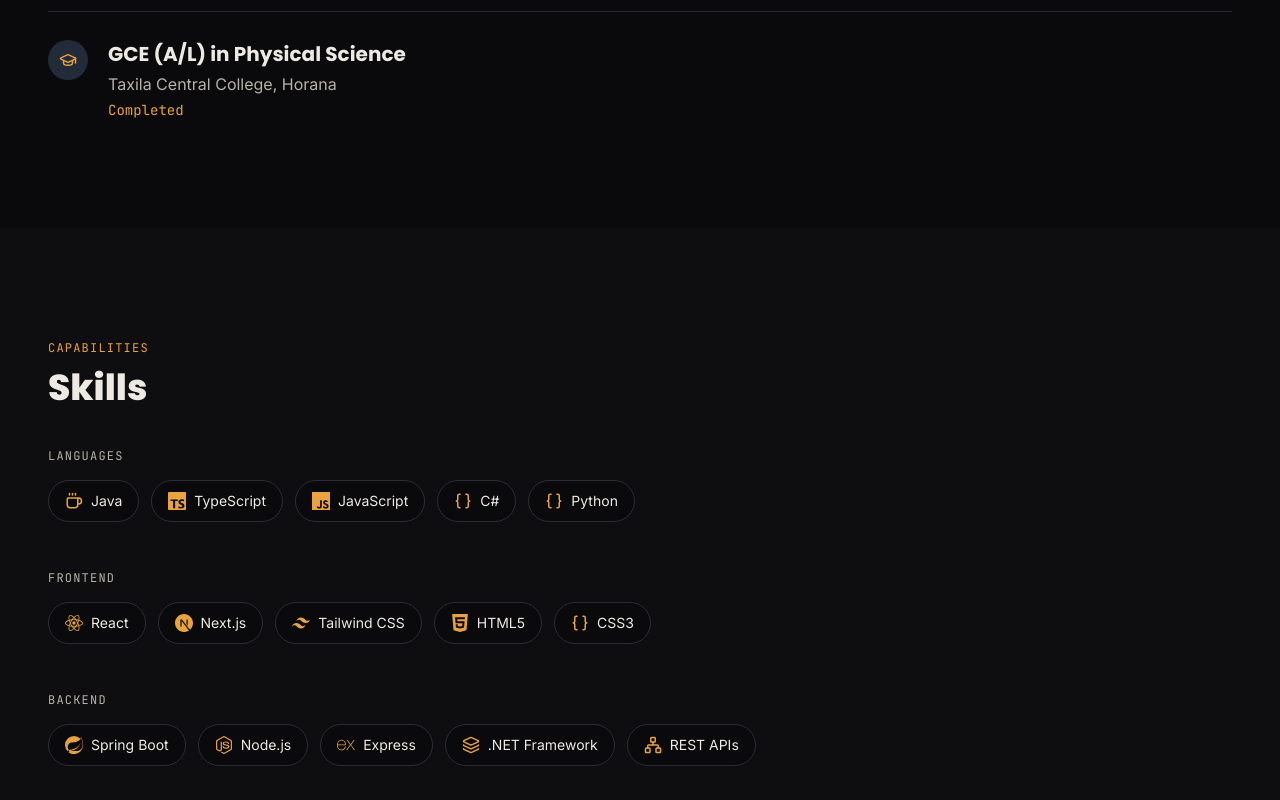
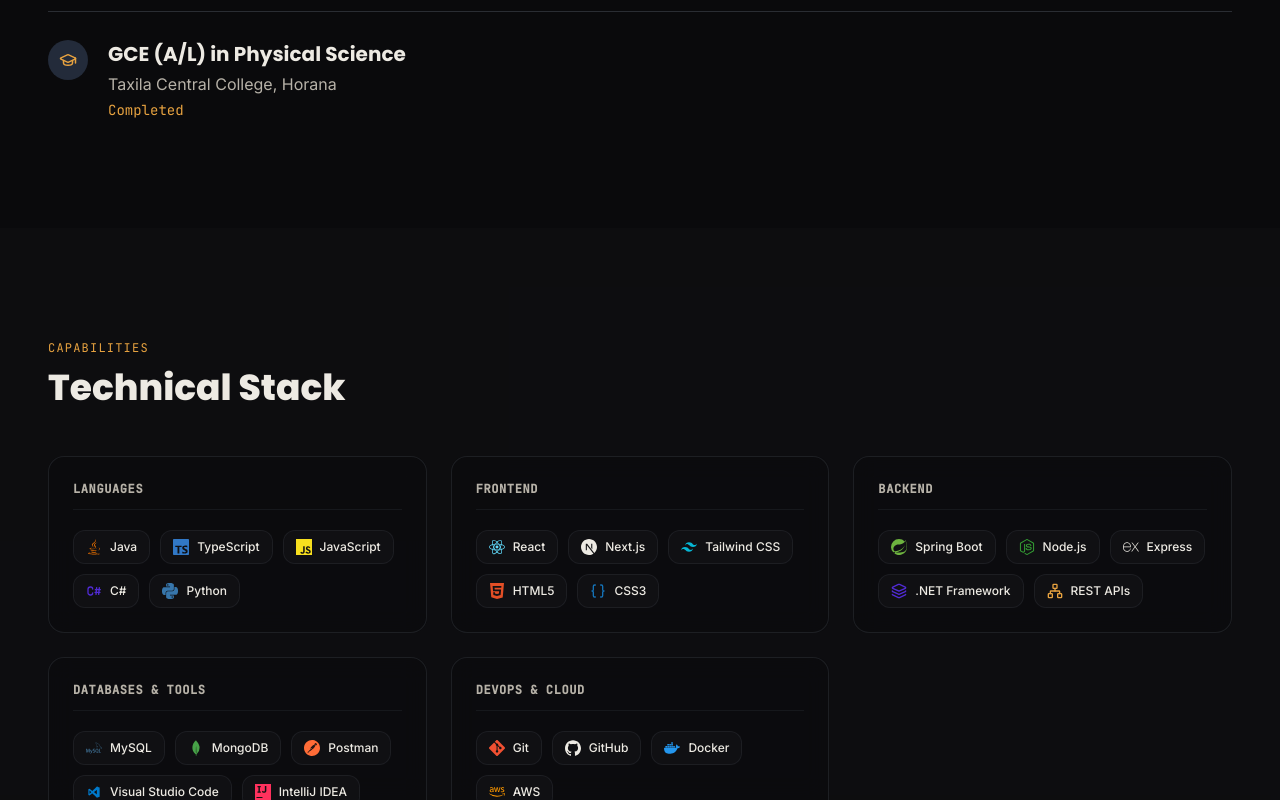
Before and after one commit to Sadew-Upendra/Portfolio, a Next.js app: page / in a window 1280 px wide. Shown: the part 2000-2800 px from the top of the page. Built offline with nearby package versions, Linux system fonts and the light colour scheme; no server answers.

Commit message:
refactor(skills): update layout architecture for skill components

```diff
--- a/src/components/sections/Skills/SkillIcon.tsx
+++ b/src/components/sections/Skills/SkillIcon.tsx
@@ -1,3 +1,6 @@
+"use client";
+
+import React from "react";
 import {
   SiTypescript,
   SiJavascript,
@@ -15,45 +18,144 @@
   SiGithub,
   SiDocker,
   SiPostman,
+  SiIntellijidea,
+  SiPython,
+  SiTensorflow,
+  SiPytorch,
+  SiScikitlearn,
+  SiPandas,
+  SiLinux,
 } from "react-icons/si";
-import { Braces, Layers, Database, Network, Boxes, Binary, ShieldCheck, BrainCircuit, Coffee } from "lucide-react";
+import { FaJava, FaAws } from "react-icons/fa6";
+import { TbBrandCSharp } from "react-icons/tb";
+import { VscCode, VscAzure } from "react-icons/vsc";
+import {
+  Braces,
+  Layers,
+  Database,
+  Network,
+  Boxes,
+  Binary,
+  ShieldCheck,
+  BrainCircuit,
+  Sparkles,
+  Bot,
+} from "lucide-react";
+import { DiVisualstudio } from "react-icons/di";
 
-// Add a new entry here whenever you add a skill with a new iconKey in data/skills.ts.
-// Brand logos come from react-icons/si (Simple Icons); a few languages/concepts
-// without a reliable brand icon use lucide-react generic icons instead.
-const iconMap: Record<string, React.ComponentType<any>> = {
-  // No standard brand icon exists for Java in simple-icons — Coffee is a
-  // widely-understood stand-in. Swap for a custom SVG if you'd prefer.
-  java: Coffee,
-  typescript: SiTypescript,
-  javascript: SiJavascript,
-  react: SiReact,
-  nextjs: SiNextdotjs,
-  tailwind: SiTailwindcss,
-  html5: SiHtml5,
-  css3: SiCss,
-  spring: SiSpring,
-  nodejs: SiNodedotjs,
-  express: SiExpress,
-  mysql: SiMysql,
-  mongodb: SiMongodb,
-  git: SiGit,
-  github: SiGithub,
-  docker: SiDocker,
-  postman: SiPostman,
+interface IconConfig {
+  component: React.ComponentType<any>;
+  colorClass?: string;
+}
 
-  // No reliable open brand icon for these — using clear generic icons instead.
-  csharp: Braces,
-  dotnet: Layers,
-  sqlserver: Database,
-  rest: Network,
-  oop: Boxes,
-  dsa: Binary,
-  security: ShieldCheck,
-  ai: BrainCircuit,
+// SVG fallback for OpenAI logo
+function OpenAIIcon({ size = 20, className }: { size?: number; className?: string }) {
+  return (
+    <svg
+      width={size}
+      height={size}
+      viewBox="0 0 24 24"
+      fill="currentColor"
+      className={className}
+    >
+      <path d="M22.2819 9.8211a5.9847 5.9847 0 0 0-.5157-4.9108 6.0462 6.0462 0 0 0-6.5098-2.9A6.0651 6.0651 0 0 0 4.9807 4.1818a5.9847 5.9847 0 0 0-3.9977 2.9 6.0462 6.0462 0 0 0 .7427 7.0966 5.98 5.98 0 0 0 .511 4.9107 6.051 6.051 0 0 0 6.5146 2.9001A5.9847 5.9847 0 0 0 13.2599 24a6.0557 6.0557 0 0 0 5.7718-4.2058 5.9894 5.9894 0 0 0 3.9977-2.9001 6.0557 6.0557 0 0 0-.7475-7.0729zm-9.022 12.6081a4.4755 4.4755 0 0 1-2.8764-1.0408l.1419-.0804 4.7783-2.7582a.7948.7948 0 0 0 .3927-.6813v-6.7369l2.02 1.1686a.071.071 0 0 1 .038.052v5.5826a4.504 4.504 0 0 1-4.4945 4.4944zm-9.6607-4.1254a4.47 4.47 0 0 1-.5355-3.0137l.142.0852 4.783 2.7582a.7712.7712 0 0 0 .7806 0l5.8428-3.3685v2.3324a.0804.0804 0 0 1-.0332.0615L9.74 19.9502a4.4992 4.4992 0 0 1-6.1408-1.6464zM2.3408 8.6556a4.485 4.485 0 0 1 2.3655-1.9728V12.2a.7665.7665 0 0 0 .3879.6765l5.8144 3.3543-2.0201 1.1685a.0757.0757 0 0 1-.071 0l-4.8303-2.7865A4.504 4.504 0 0 1 2.3408 8.6556zm16.0963 3.8558l-5.8428-3.3685 2.0201-1.1685a.0757.0757 0 0 1 .071 0l4.8303 2.7865a4.4944 4.4944 0 0 1-.6865 8.1002v-5.6772a.79.79 0 0 0-.3921-.6725zm2.0107-3.0231l-.142-.0852-4.7735-2.7582a.7712.7712 0 0 0-.7806 0L8.9089 10.0136V7.6812a.0804.0804 0 0 1 .0332-.0615l4.8303-2.7913a4.4992 4.4992 0 0 1 6.6763 4.6598zm-8.4286-5.8924a4.4755 4.4755 0 0 1 2.8764 1.0408l-.1419.0804-4.7783 2.7582a.7948.7948 0 0 0-.3927.6813v6.7369l-2.02-1.1686a.071.071 0 0 1-.038-.052V8.082a4.504 4.504 0 0 1 4.4945-4.4944z" />
+    </svg>
+  );
+}
+
+const iconMap: Record<string, IconConfig> = {
+  // Languages & Core
+  java: { component: FaJava, colorClass: "text-[#E76F00]" },
+  typescript: { component: SiTypescript, colorClass: "text-[#3178C6]" },
+  javascript: { component: SiJavascript, colorClass: "text-[#F7DF1E]" },
+  csharp: { component: TbBrandCSharp, colorClass: "text-[#512BD4]" },
+  python: { component: SiPython, colorClass: "text-[#3776AB]" },
+  html5: { component: SiHtml5, colorClass: "text-[#E34F26]" },
+  css3: { component: SiCss, colorClass: "text-[#1572B6]" },
+
+  // Frontend & Backend
+  react: { component: SiReact, colorClass: "text-[#61DAFB]" },
+  nextjs: { component: SiNextdotjs, colorClass: "text-ink" },
+  tailwind: { component: SiTailwindcss, colorClass: "text-[#06B6D4]" },
+  spring: { component: SiSpring, colorClass: "text-[#6DB33F]" },
+  nodejs: { component: SiNodedotjs, colorClass: "text-[#339933]" },
+  express: { component: SiExpress, colorClass: "text-ink" },
+  dotnet: { component: Layers, colorClass: "text-[#512BD4]" },
+
+  // Databases & Tools
+  mysql: { component: SiMysql, colorClass: "text-[#4479A1]" },
+  mongodb: { component: SiMongodb, colorClass: "text-[#47A248]" },
+  sqlserver: { component: Database, colorClass: "text-[#CC292B]" },
+  postman: { component: SiPostman, colorClass: "text-[#FF6C37]" },
+  vscode: { component: DiVisualstudio, colorClass: "text-[#007ACC]" },
+  intellij: { component: SiIntellijidea, colorClass: "text-[#FE315D]" },
+
+  // DevOps & Cloud
+  git: { component: SiGit, colorClass: "text-[#F05032]" },
+  github: { component: SiGithub, colorClass: "text-ink" },
+  docker: { component: SiDocker, colorClass: "text-[#2496ED]" },
+  aws: { component: FaAws, colorClass: "text-[#FF9900]" },
+  azure: { component: VscAzure, colorClass: "text-[#0089D6]" },
+  linux: { component: SiLinux, colorClass: "text-[#FCC624]" },
+
+  // AI & Machine Learning
+  openai: { component: OpenAIIcon, colorClass: "text-[#412991] dark:text-[#10A37F]" },
+  tensorflow: { component: SiTensorflow, colorClass: "text-[#FF6F00]" },
+  pytorch: { component: SiPytorch, colorClass: "text-[#EE4C2C]" },
+  scikitlearn: { component: SiScikitlearn, colorClass: "text-[#F7931E]" },
+  pandas: { component: SiPandas, colorClass: "text-[#150458] dark:text-[#E70488]" },
+  ai: { component: BrainCircuit, colorClass: "text-lamp" },
+  genai: { component: Sparkles, colorClass: "text-lamp" },
+  langchain: { component: Bot, colorClass: "text-[#38BDF8]" },
+
+  // Concepts
+  rest: { component: Network, colorClass: "text-lamp" },
+  oop: { component: Boxes, colorClass: "text-lamp" },
+  dsa: { component: Binary, colorClass: "text-lamp" },
+  security: { component: ShieldCheck, colorClass: "text-lamp" },
+  layers: { component: LayersIcon, colorClass: "text-lamp" },
 };
 
-export function SkillIcon({ iconKey, size = 22 }: { iconKey: string; size?: number }) {
-  const Icon = iconMap[iconKey] ?? Braces;
-  return <Icon size={size} className="text-lamp" />;
+export function SkillIcon({
+  iconKey,
+  size = 20,
+}: {
+  iconKey: string;
+  size?: number;
+}) {
+  const target = iconMap[iconKey.toLowerCase().replace(/[^a-z0-9]/g, "")];
+  const IconComponent = target?.component ?? Braces;
+  const colorClass = target?.colorClass ?? "text-lamp";
+
+  return (
+    <span className="inline-flex shrink-0 items-center justify-center">
+      <IconComponent size={size} className={colorClass} />
+    </span>
+  );
 }
+
+export function LayersIcon({
+  size = 18,
+  className,
+}: {
+  size?: number;
+  className?: string;
+}) {
+  return (
+    <svg
+      width={size}
+      height={size}
+      viewBox="0 0 24 24"
+      fill="none"
+      stroke="currentColor"
+      strokeWidth="2"
+      strokeLinecap="round"
+      strokeLinejoin="round"
+      className={className}
+    >
+      <polygon points="12 2 2 7 12 12 22 7 12 2" />
+      <polyline points="2 17 12 22 22 17" />
+      <polyline points="2 12 12 17 22 12" />
+    </svg>
+  );
+}
--- a/src/components/sections/Skills/Skills.tsx
+++ b/src/components/sections/Skills/Skills.tsx
@@ -7,50 +7,89 @@
 import { SkillIcon } from "./SkillIcon";
 import { SkillCategory } from "@/types";
 
-const categories: SkillCategory[] = [
+// Filter out "Concepts" from main cards grid
+const categoryOrder: SkillCategory[] = [
   "Languages",
   "Frontend",
   "Backend",
   "Databases & Tools",
   "DevOps & Cloud",
-  "AI & Security",
-  "Concepts",
+  "AI & Security"
 ];
+
+const concepts = skills.filter((s) => s.category === "Concepts");
 
 export function Skills() {
   return (
-    <section id="skills" className="scroll-mt-24 bg-surface/40 py-28">
+    <section id="skills" className="scroll-mt-20 bg-surface/30 py-20 md:py-28">
       <Container>
-        <SectionHeading eyebrow="CAPABILITIES" title="Skills" />
+        <SectionHeading eyebrow="CAPABILITIES" title="Technical Stack" />
 
-        <div className="space-y-12">
-          {categories.map((category) => {
-            const items = skills.filter((s) => s.category === category);
-            if (items.length === 0) return null;
+        {/* Main Category Cards */}
+        <div className="mt-12 grid grid-cols-1 gap-6 sm:grid-cols-2 lg:grid-cols-3">
+          {categoryOrder.map((category, categoryIdx) => {
+            const categoryItems = skills.filter((s) => s.category === category);
+            if (categoryItems.length === 0) return null;
+
             return (
-              <div key={category}>
-                <p className="mb-4 font-mono text-xs tracking-widest text-muted">
-                  {category.toUpperCase()}
+              <motion.div
+                key={category}
+                initial={{ opacity: 0, y: 20 }}
+                whileInView={{ opacity: 1, y: 0 }}
+                viewport={{ once: true }}
+                transition={{ duration: 0.4, delay: categoryIdx * 0.08 }}
+                className="group relative flex flex-col justify-between rounded-2xl border border-border/60 bg-bg/50 p-6 backdrop-blur-md transition-all duration-300 hover:-translate-y-1 hover:border-transparent hover:shadow-[-6px_-6px_14px_rgba(255,255,255,0.03),6px_6px_18px_rgba(0,0,0,0.6),inset_1px_1px_2px_rgba(255,255,255,0.08)]"
+              >
+                {/* Top glow accent line */}
+                <div className="absolute inset-x-6 top-0 h-[1px] bg-gradient-to-r from-transparent via-lamp/30 to-transparent opacity-0 transition-opacity duration-300 group-hover:opacity-100" />
+
+                <div>
+                  <div className="mb-5 border-b border-border/40 pb-3">
+                    <h3 className="font-mono text-xs font-semibold tracking-wider text-muted uppercase">
+                      {category}
+                    </h3>
+                  </div>
+
+                  <div className="flex flex-wrap gap-2.5">
+                    {categoryItems.map((skill) => (
+                      <div
+                        key={skill.name}
+                        className="group/item flex items-center gap-2 rounded-xl border border-border/50 bg-surface/60 px-3 py-2 text-xs font-medium text-ink transition-all duration-200 hover:border-transparent hover:bg-surface hover:text-lamp hover:shadow-[-3px_-3px_8px_rgba(255,255,255,0.03),3px_3px_8px_rgba(0,0,0,0.5),inset_1px_1px_1px_rgba(255,255,255,0.1)] active:shadow-[inset_2px_2px_4px_rgba(0,0,0,0.6)]"
+                      >
+                        <SkillIcon iconKey={skill.iconKey} size={16} />
+                        <span>{skill.name}</span>
+                      </div>
+                    ))}
+                  </div>
+                </div>
+              </motion.div>
+            );
+          })}
+        </div>
+
+        {/* Concepts Capsule Design */}
+        {concepts.length > 0 && (
+          <div className="mt-16 border-t border-border/40 pt-10">
+            <p className="mb-6 text-center font-mono text-xs font-semibold tracking-widest text-muted uppercase">
+              Core Concepts
             </p>
-                <div className="flex flex-wrap gap-3">
-                  {items.map((skill, i) => (
+            <div className="flex flex-wrap justify-center gap-3">
+              {concepts.map((skill, i) => (
                 <motion.div
                   key={skill.name}
                   initial={{ opacity: 0, y: 12 }}
                   whileInView={{ opacity: 1, y: 0 }}
                   viewport={{ once: true }}
-                      transition={{ delay: i * 0.03, duration: 0.4 }}
-                      className="flex items-center gap-2 rounded-full border border-border bg-bg px-4 py-2.5 text-sm text-ink"
+                  transition={{ delay: i * 0.04, duration: 0.4 }}
+                  className="flex items-center gap-2 rounded-full border border-border/60 bg-bg/60 px-4 py-2.5 text-sm font-medium text-ink backdrop-blur-md transition-all duration-300 hover:-translate-y-0.5 hover:border-transparent hover:text-lamp hover:shadow-[-4px_-4px_10px_rgba(255,255,255,0.03),4px_4px_12px_rgba(0,0,0,0.5),inset_1px_1px_1px_rgba(255,255,255,0.08)] active:shadow-[inset_2px_2px_4px_rgba(0,0,0,0.6)]"
                 >
                   <SkillIcon iconKey={skill.iconKey} size={18} />
-                      {skill.name}
+                  <span>{skill.name}</span>
                 </motion.div>
               ))}
             </div>
           </div>
-            );
-          })}
-        </div>
+        )}
       </Container>
     </section>
   );
```
Lines whose indentation alone changed are shown as unchanged.
